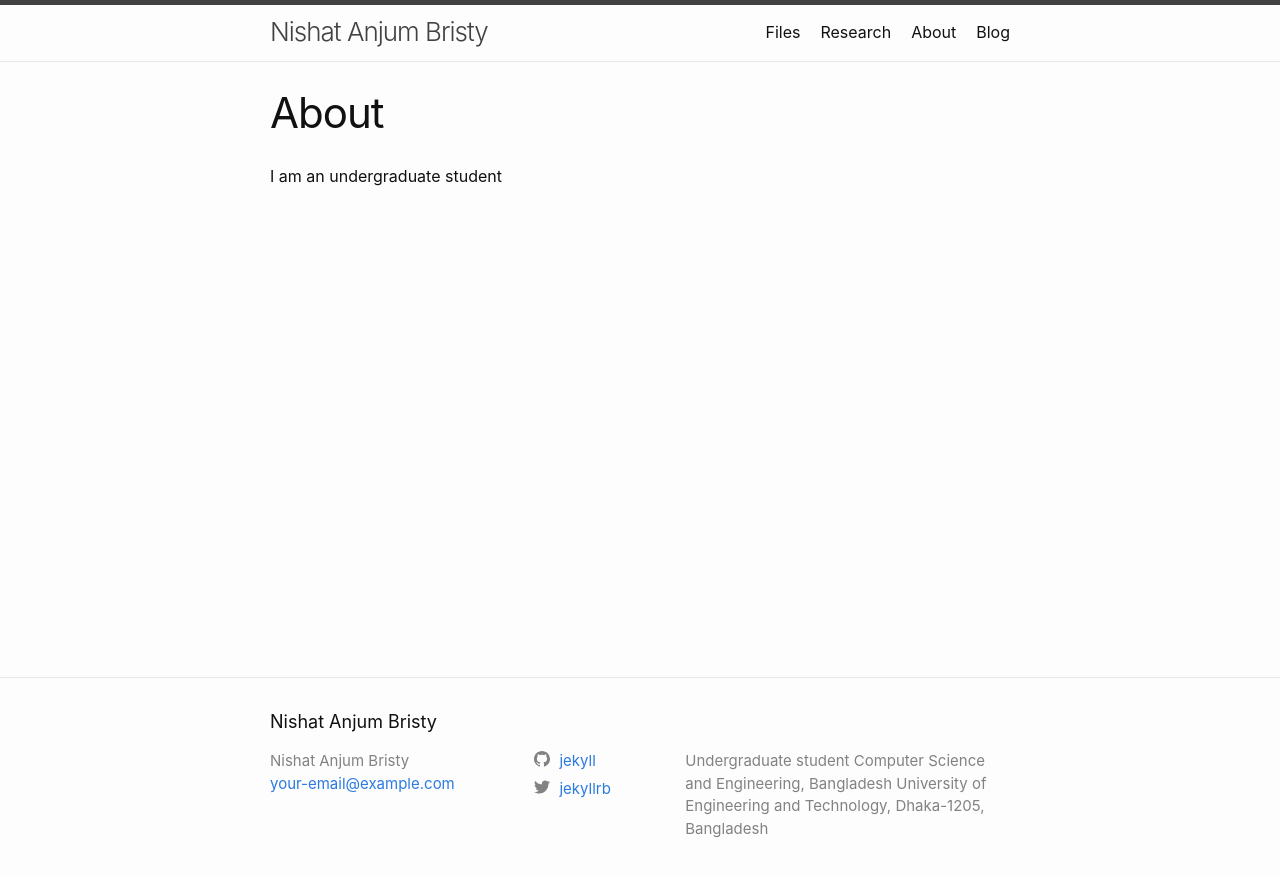
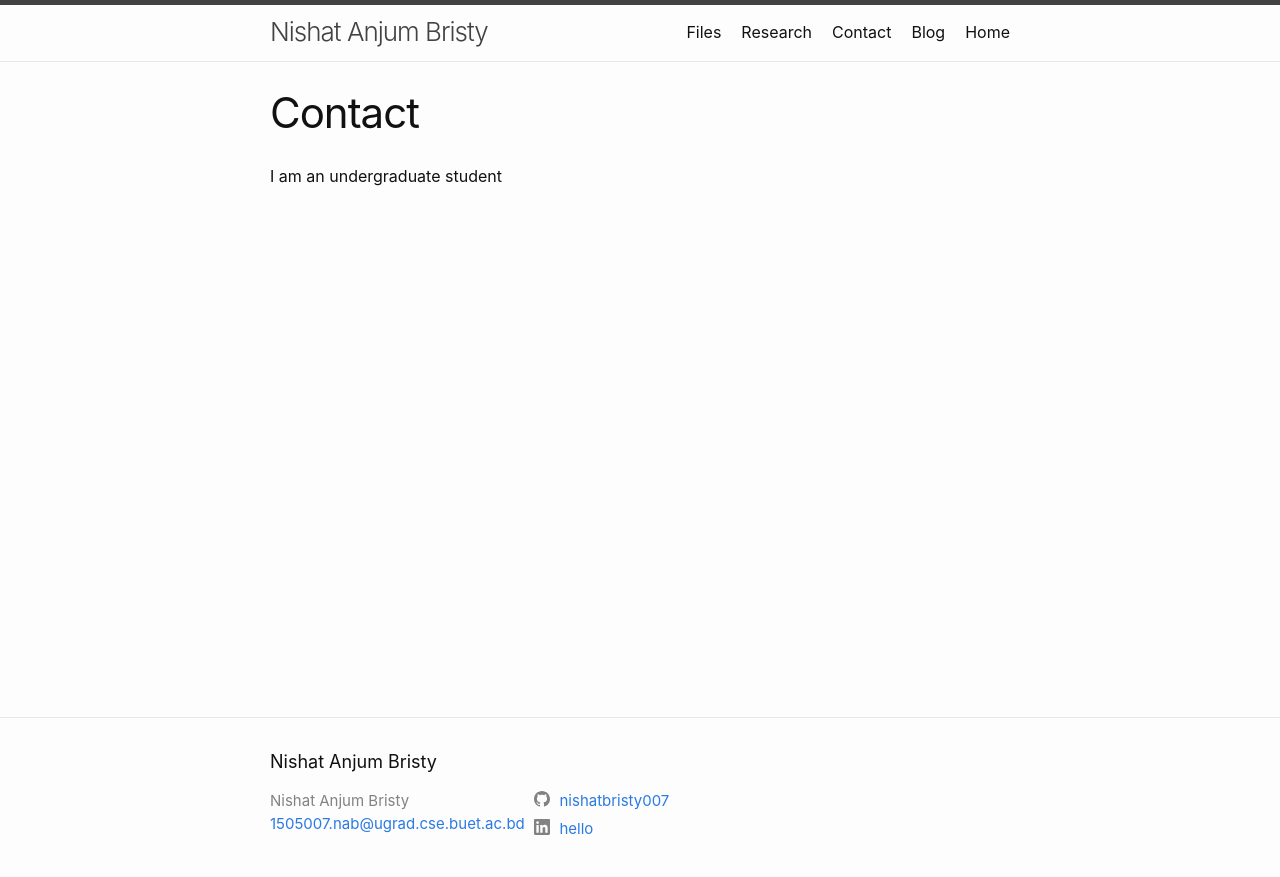
Before and after one commit to nishatbristy007/my_site, a Jekyll site: the page built from about.markdown, in a window 1280 px wide. Shown: the top 877 px of the page. Built offline with Jekyll 4.4.1, drawn with Linux system fonts in a browser that asks for light colours.

```diff
--- a/_config.yml
+++ b/_config.yml
@@ -19,16 +19,13 @@
 # in the templates via {{ site.myvariable }}.
 
 title: Nishat Anjum Bristy
-email: your-email@example.com
-description:  # this means to ignore newlines until "baseurl:"
-  Undergraduate student
-  Computer Science and Engineering,
-  Bangladesh University of Engineering and Technology,
-  Dhaka-1205, Bangladesh
+email: 1505007.nab@ugrad.cse.buet.ac.bd
+description:
+
 baseurl: "/my_site" # the subpath of your site, e.g. /blog
 url: "nishatbristy007.github.io" # the base hostname & protocol for your site, e.g. http://example.com
-twitter_username: jekyllrb
-github_username:  jekyll
+github_username:  nishatbristy007
+linkedin_username: hello
 
 # Build settings
 # theme: minima
--- a/about.markdown
+++ b/about.markdown
@@ -1,6 +1,6 @@
 ---
 layout: page
-title: About
-permalink: /about/
+title: Contact
+permalink: /contact/
 ---
 I am an undergraduate student
```
Also changed, not shown: home.md (added, +5 -0 lines).
